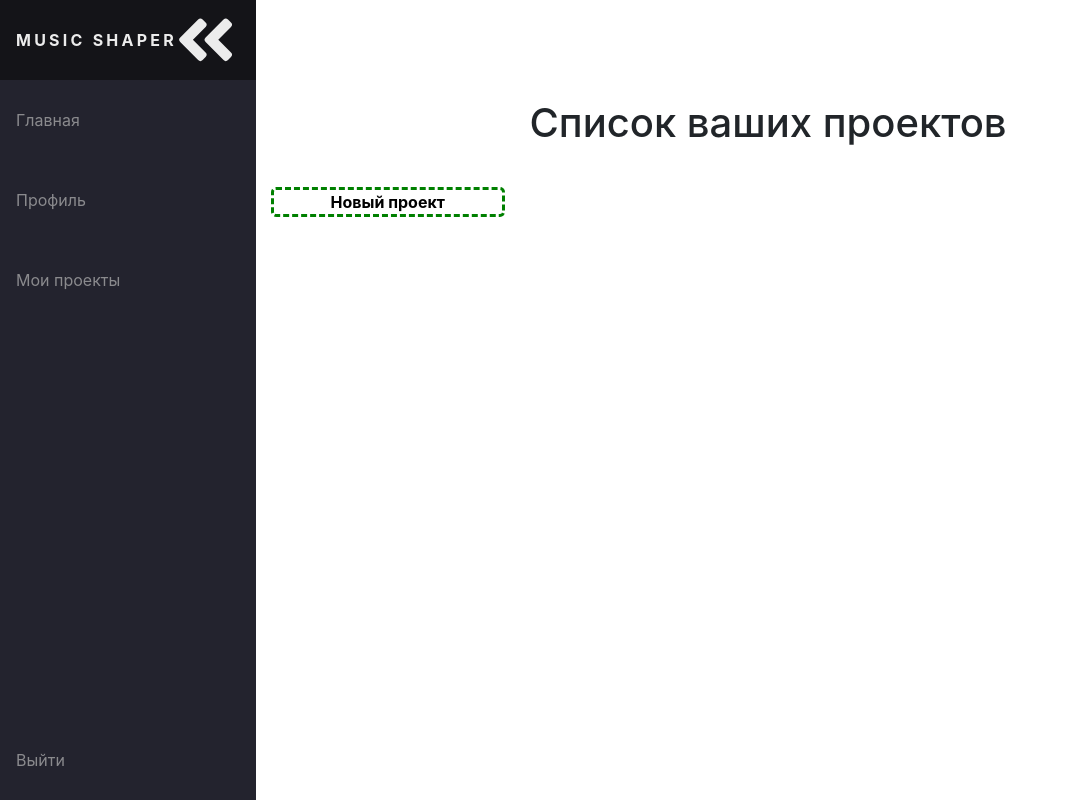
After one commit to korsilyn/MusicShaper, a Django app: page /projects in a window 1280 px wide. The commit adds this page. Shown: the whole page, without its empty margins (0-1068 px from the left). Run offline with Django 3.2, Linux system fonts and the light colour scheme; the visitor is signed in with stand-in values (Sample User, id 1); data that the repository does not hold is empty; some libraries are stand-ins or nearby versions.

Commit message:
project list

```diff
--- a/MusicShaper/urls.py
+++ b/MusicShaper/urls.py
@@ -24,9 +24,10 @@ urlpatterns = [
     path('login/', views.login_page, name='login'),
     path('register/', views.register_page, name='register'),
     path('logout/', views.logout_page, name='logout'),
+    path('projects', views.projects_list, name='projects'),
     path('project/new', views.new_project, name='new_project'),
     path('project/<int:id>/home', views.project_home, name='project_home'),
-    path('project/<int:id>/instrument/all',
+    path('project/<int:id>/instruments',
          views.project_instruments_list, name='project_instruments'),
     path('project/<int:id>/instrument/new',
          views.project_new_instrument, name='project_new_instrument'),
--- a/main/templates/navbar.html
+++ b/main/templates/navbar.html
@@ -29,8 +29,8 @@
         </a>
       </li>
       <li class="nav-item">
-        <a href="{% url 'new_project' %}" class="nav-link">
-          <span class="link-text">Новый проект</span>
+        <a href="{% url 'projects' %}" class="nav-link">
+          <span class="link-text">Мои проекты</span>
         </a>
       </li>
     {% endif %}
--- a/main/templates/project/home.html
+++ b/main/templates/project/home.html
@@ -16,6 +16,7 @@
     <div class="block text-center">
         <h1>Проект {{ project.name }}</h1>
         <h3>Описание: {{ project.desc }}</h3>
+        <a href="{% url 'projects' %}">Назад к списку проектов</a>
     </div>
     <div class="block text-center">
         <a class="btn btn-secondary" href="{% url 'project_instruments' id=project.id %}">
--- /dev/null
+++ b/main/templates/project/list.html
@@ -0,0 +1,86 @@
+{% extends 'base.html' %}
+
+{% block 'title' %}
+    Список проектов
+{% endblock %}
+
+{% block 'head' %}
+    <style>
+        :root {
+            --text-transition: cubic-bezier(0.65, 0, 0.35, 1);
+        }
+
+        h1 {
+            margin-top: 10%;
+            margin-bottom: 40px;
+        }
+
+        .projects-grid {
+            display: grid;
+            grid-template-columns: repeat(4, 1fr);
+            gap: 20px;
+        }
+
+        .card {
+            min-height: 140px;
+            transition: background-color 0.1s ease;
+        }
+
+        .card:hover {
+            background-color: rgb(250, 250, 250);
+        }
+
+        .card a {
+            opacity: 0;
+            transition: opacity 0.1s ease;
+        }
+
+        .card:hover a {
+            opacity: 1;
+        }
+
+        .projects-grid > a {
+            width: 1fr;
+            color: black;
+            text-align: center;
+            text-decoration: none;
+            border: dashed green;
+            border-radius: 5px;
+            display: flex;
+            justify-content: center;
+            align-items: center;
+            transition: background-color 0.1s ease;
+        }
+
+        .projects-grid > a > b {
+            font-size: 1rem;
+            transition: font-size 0.2s var(--text-transition);
+        }
+
+        .projects-grid > a:hover > b {
+            font-size: 1.3rem;
+        }
+
+        .projects-grid > a:hover {
+            background-color: lightgreen;
+        }
+    </style>
+{% endblock %}
+
+{% block 'body' %}
+    <h1 class="text-center">Список ваших проектов</h1>
+    <div class="projects-grid">
+        {% for project in projects %}
+            <div class="card">
+                <div class="card-body">
+                    <h5 class="card-title">{{ project.name }}</h5>
+                    <p class="card-text">{{ project.desc|default:"<i>нет описания</i>" }}</p>
+                    <a href="{% url 'project_home' id=project.id %}">Открыть</a>
+                </div>
+            </div>
+        {% endfor %}
+        <a href="{% url 'new_project' %}">
+            <b>Новый проект</b>
+        </a>
+    </div>
+{% endblock %}
--- a/main/views.py
+++ b/main/views.py
@@ -82,6 +82,23 @@ def new_project(request):
     return render(request, 'project/new.html', get_base_context(request))
 
 
+@login_required
+def projects_list(request):
+    '''
+    Страница со списком проектов пользователя
+
+    :param request: запрос клиента
+    :return: список проектов
+    :rtype: HttpResponse
+    '''
+
+    context = get_base_context(request)
+    context['projects'] = MusicTrackProject.objects.filter(
+        author=request.user).all()
+
+    return render(request, 'project/list.html', context)
+
+
 def get_project_or_404(request, id: int):
     '''
     Возвращает проект с нужным id + проверка на автора
@@ -158,7 +175,6 @@ def project_new_instrument(request, id: int):
         context['instrumentDefaults'] = f.read()
 
     return render(request, 'project/instrument/new.html', context)
-
 
 
 def editor(request):
```
Also changed, not shown: static/styles/base.css (deleted, +0 -8 lines).
